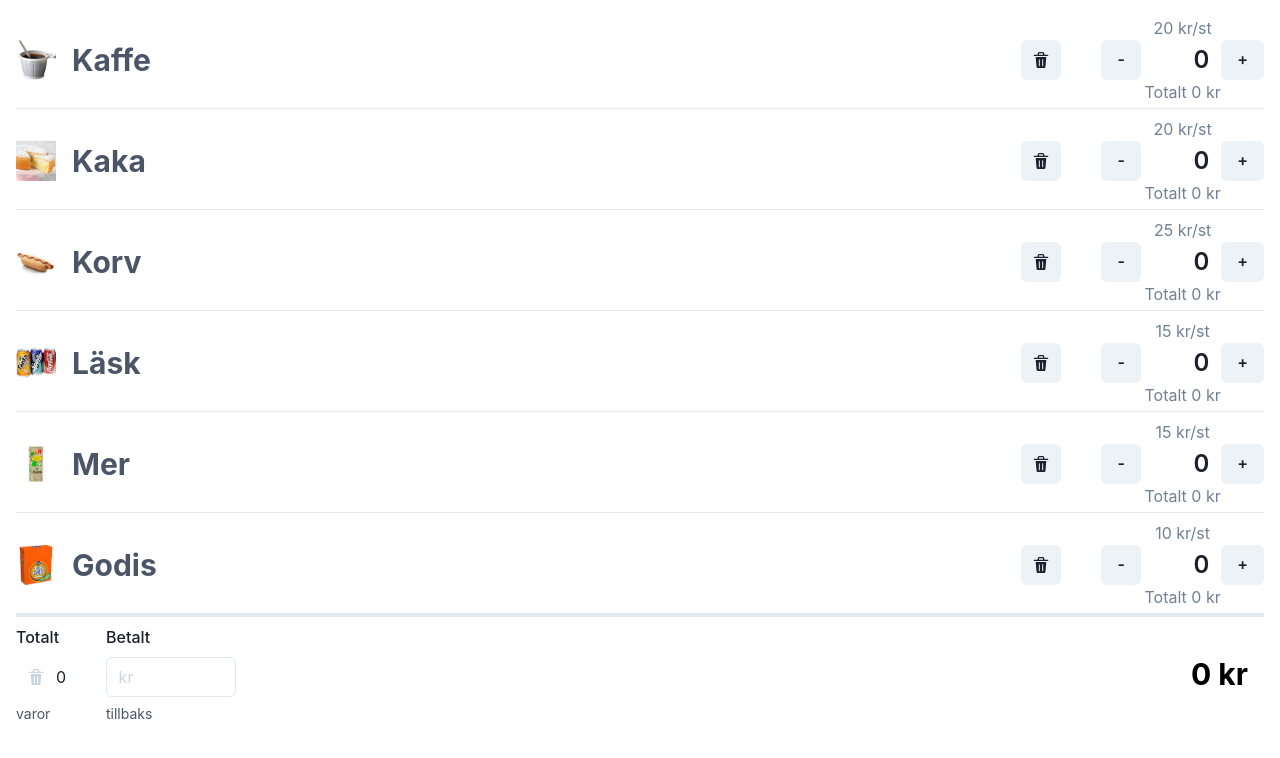
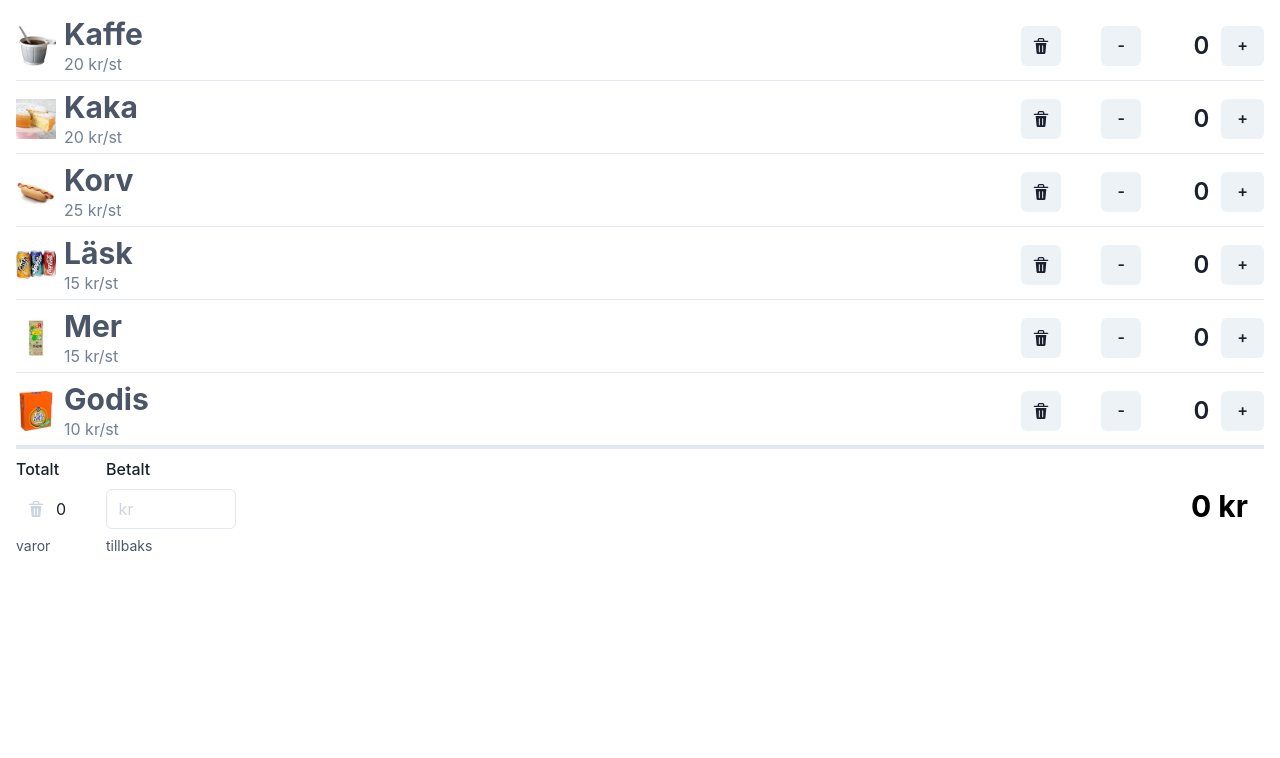
Before and after one commit to danieledler/auktion, a Next.js app: page / in a window 1280 px wide. Shown: the top 758 px of the page. Built offline with nearby package versions, Linux system fonts and the light colour scheme.

Commit message:
Even more effective layout

```diff
--- a/src/components/Auktionsfika.tsx
+++ b/src/components/Auktionsfika.tsx
@@ -170,16 +170,12 @@ const FikaItemView = observer(function _FikaItemView({
         width={40}
         height={40}
       />
-      <Heading
-        as="h2"
-        size="lg"
-        // wordBreak="break-word"
-        // w={110}
-        mx={4}
-        color="gray.600"
-      >
+      <Box display="flex" alignContent="flex-start" flexDir="column" ml={2}>
+        <Heading as="h4" size="lg" color="gray.600">
           {fikaItem.name}
         </Heading>
+        <Text color="gray.500">{fikaItem.price} kr/st</Text>
+      </Box>
 
       <Spacer />
       <IconButton
@@ -189,8 +185,6 @@ const FikaItemView = observer(function _FikaItemView({
         disabled={fikaItem.none}
         onClick={fikaItem.reset}
       />
-      <Box display="flex" alignItems="center" flexDir="column">
-        <Text color="gray.500">{fikaItem.price} kr/st</Text>
       <Box display="flex" alignItems="center">
         <Button onClick={fikaItem.decrease} disabled={fikaItem.none}>
           {" "}
@@ -200,8 +194,6 @@ const FikaItemView = observer(function _FikaItemView({
           <StatNumber textAlign="right">{fikaItem.quantity}</StatNumber>
         </Stat>
         <Button onClick={fikaItem.increase}> + </Button>
-        </Box>
-        <Text color="gray.500">Totalt {fikaItem.totalPrice} kr</Text>
       </Box>
     </Box>
   );
```
Lines whose indentation alone changed are shown as unchanged.
